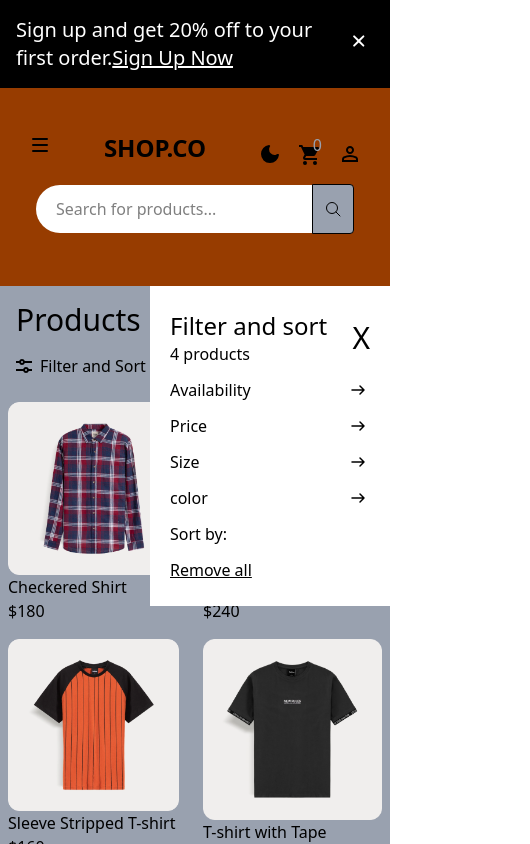
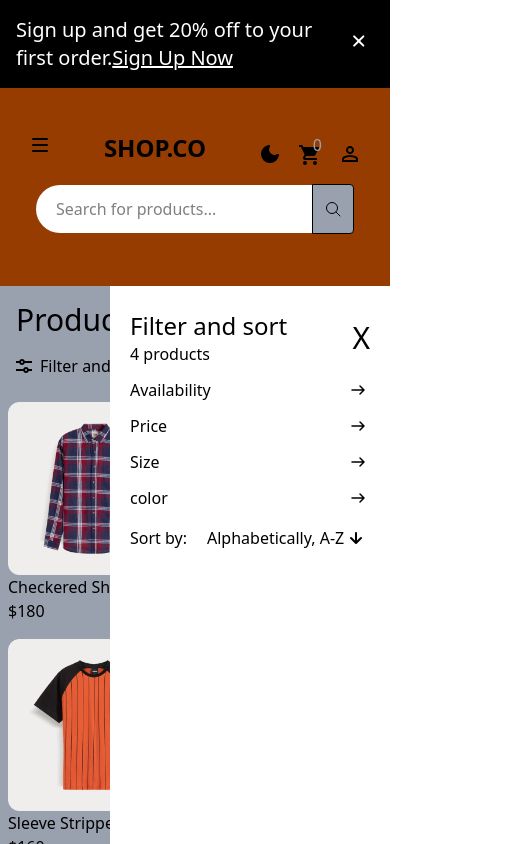
Before and after one commit to victorugs-dev/shopco, a React (Vite) app: page /shop-all in a window 390 px wide. Both pictures are taken after a click on the button 24 px from the left and 366 px from the top of the page. Shown: the top 844 px of the page, 530 px wide, since content can reach past the window. Built offline with nearby package versions, Linux system fonts and the light colour scheme.

Commit message:
enabled responsiveness for mobile sort feature

```diff
--- a/src/components/ui/FilterBars/SizeBar.jsx
+++ b/src/components/ui/FilterBars/SizeBar.jsx
@@ -1,4 +1,4 @@
-export default function SizeBar({ currCheckedSizes, setCurrCheckedSizes }){
+export default function SizeBar({ currCheckedSizes, setCurrCheckedSizes, sizeOptions }){
 
    const handleSizeChange = (event, sizeId) => {
     setCurrCheckedSizes(prevCheckedSize =>
--- a/src/components/ui/MobileFilterSort/MobileFilterSort.jsx
+++ b/src/components/ui/MobileFilterSort/MobileFilterSort.jsx
@@ -1,11 +1,10 @@
-import React from 'react'
 import MobileAvailabilityBar from './MobileFilterBars/MobileAvailabilityBar';
 import MobilePriceBar from './MobileFilterBars/MobilePriceBar';
 import MobileSizeBar from './MobileFilterBars/MobileSizeBar';
 import MobileColorBar from './MobileFilterBars/MobileColorBar';
 import { useState } from 'react';
 
-function MobileFilterSort({displayedProducts,filters, isFilterAndSortClicked, handleFilterAndSortClick, handleRemoveAllFilters, availabilityOptions, currCheckedAvailability, setCurrCheckedAvailability, productsInStock, productsOutOfStock, priceRanges, setPriceRanges, highestPrice, setFilteredPrices, products, sizeOptions, currCheckedSizes, setCurrCheckedSizes, colorOptions, currCheckedColors, setCurrCheckedColors}) {
+function MobileFilterSort({displayedProducts,filters, isFilterAndSortClicked, handleFilterAndSortClick, handleRemoveAllFilters, availabilityOptions, currCheckedAvailability, setCurrCheckedAvailability, productsInStock, productsOutOfStock, priceRanges, setPriceRanges, highestPrice, setFilteredPrices, products, sizeOptions, currCheckedSizes, setCurrCheckedSizes, colorOptions, currCheckedColors, setCurrCheckedColors, isSortByClicked, setIsSortByClicked, currCheckedSortBy, sortBys, handleSortByCLick}) {
 
    const [activeMobileFilter, setActiveMobileFilter ] = useState(null);
 
@@ -14,8 +13,7 @@ function MobileFilterSort({displayedProducts,filters, isFilterAndSortClicked, ha
   return (
    <>
       {isFilterAndSortClicked && (
-         <div className='md:hidden absolute right-0 top-0 bg-white px-5 py-6 space-y-3 z-20 w-60 h-80'>
-            {/* <div className='grid grid-cols-[3fr_1fr] items-center'> */}
+         <div className='md:hidden absolute right-0 top-0 bg-white px-5 py-6 space-y-3 z-20 w-70 h-screen'>
             {!activeMobileFilter && (
                <>
                   <div className='flex  justify-between items-center space-x-3'>
@@ -40,12 +38,38 @@ function MobileFilterSort({displayedProducts,filters, isFilterAndSortClicked, ha
                      </div>
                   )}
 
-                  <p>Sort by: </p>
+                  <div className=' flex  gap-x-3 items-center min-w-100  '>
+                     <p>Sort by: </p>
+                     <div className={` flex relative justify-between  ${isSortByClicked && "border-2  border-gray-500"} min-w-43 py-1 px-2 `}>
+                        <p>{currCheckedSortBy}</p>
+                        <button className='underline cursor-pointer' onClick={() => setIsSortByClicked(!isSortByClicked)}>
+                           {isSortByClicked ? (
+                              //  up arrow icon
+                              <svg xmlns="http://www.w3.org/2000/svg" width="24" height="24" viewBox="0 0 24 24"><path fill="#000" d="m12.354 5.646l5 5a.5.5 0 0 1-.708.708L12.5 7.207V18a.5.5 0 0 1-1 0V7.207l-4.146 4.147a.5.5 0 0 1-.708-.708l5-5a.5.5 0 0 1 .708 0" /></svg>
+                              )  : (
+                              // down arrow icon
+                              <svg xmlns="http://www.w3.org/2000/svg" width="24" height="24" viewBox="0 0 24 24"><path fill="#000" d="M17.71 11.29a1 1 0 0 0-1.42 0L13 14.59V7a1 1 0 0 0-2 0v7.59l-3.29-3.3a1 1 0 0 0-1.42 1.42l5 5a1 1 0 0 0 .33.21a.94.94 0 0 0 .76 0a1 1 0 0 0 .33-.21l5-5a1 1 0 0 0 0-1.42" /></svg>
+                           )}
+                        </button>
 
-                  <button onClick={() => handleRemoveAllFilters()} className='underline'>Remove all</button>
+                        { isSortByClicked && (
+                        <div className=' absolute  md:hidden  left-2 top-8 z-20 border  p-2'>{isSortByClicked && sortBys.map(sortBy =>
+                           <button key={sortBy.title} onClick={() => handleSortByCLick(sortBy)} className='flex items-start     bg-white hover:bg-blue-400 hover:text-white'>
+                           {sortBy.title}
+                           </button>
+                           )}
+                        </div>
+                        )}
+
+                     </div>
+                  </div>
+
                </>
             )}
+            <button onClick={() => handleRemoveAllFilters()} className='underline absolute bottom-2 '>Remove all</button>
 
+
+         <>
             {activeMobileFilter === 'availability' && (
                <MobileAvailabilityBar
                   activeMobileFilter={activeMobileFilter}
@@ -83,6 +107,7 @@ function MobileFilterSort({displayedProducts,filters, isFilterAndSortClicked, ha
                   setCurrCheckedColors={setCurrCheckedColors}
                />
             )}
+         </>
          </div>
       )}
    </>
--- a/src/pages/ShopAll.jsx
+++ b/src/pages/ShopAll.jsx
@@ -358,9 +358,16 @@ function ShopAll() {
          setCurrCheckedColors={setCurrCheckedColors}
 
          handleRemoveAllFilters={handleRemoveAllFilters}
+
+         setIsSortByClicked={setIsSortByClicked}
+         isSortByClicked={isSortByClicked}
+         currCheckedSortBy={currCheckedSortBy}
+         sortBys={sortBys}
+         handleSortByCLick={handleSortByCLick}
       />
 
       {/* medium device screens */}
+      {/* probably move this to a separate folder later in ui/Desktop */}
       <div className='hidden md:flex justify-between items-center '>
          <div className='m-4 flex w-fit'>
             <div className=''>
@@ -418,7 +425,7 @@ function ShopAll() {
             </div>
       </div>
 
-      <div>
+      {/* <div> */}
          <div className=' flex relative gap-x-3 items-center min-w-100  '>
             <p>Sort by: </p>
             <div className={` flex justify-between  ${isSortByClicked && "border-2  border-gray-500"} min-w-43 py-1 px-2 `}>
@@ -436,7 +443,7 @@ function ShopAll() {
 
             <p>{displayedProducts.length} products</p>
         </div>
-      </div>
+      {/* </div> */}
       </div>
       <div className='w-full '>
         <div className='flex gap-1 '>{currCheckedSizes.map(currCheckedSize =>
@@ -609,7 +616,7 @@ function ShopAll() {
 
             { isSortByClicked && (
                // <div className='absolute  flex flex-col items-start top-9 left-15  bottom-2 bg-red-400 w-full'>
-               <div className='absolute  flex flex-col  right-40 border top-0  bg-red-400'>
+               <div className='hidden absolute  md:flex flex-col  right-40 border top-0  bg-red-400'>
                   {isSortByClicked && sortBys.map(sortBy =>
                      <button key={sortBy.title} onClick={() => handleSortByCLick(sortBy)} className='flex items-start     bg-white hover:bg-blue-400 hover:text-white'>
                      {sortBy.title}
```
